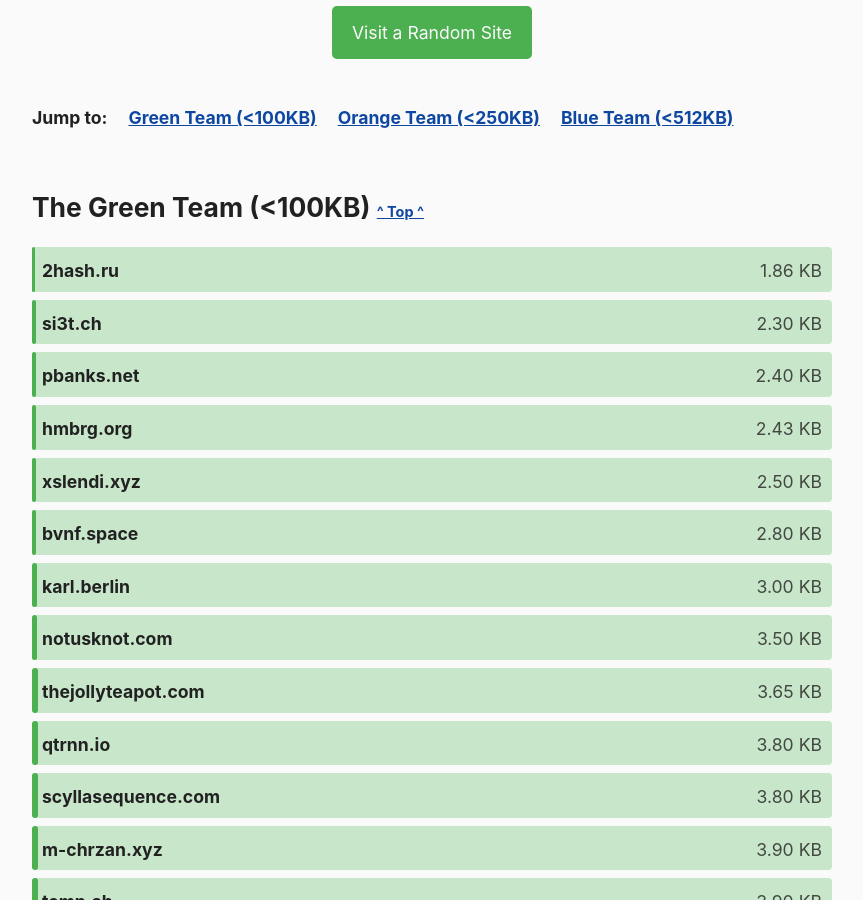
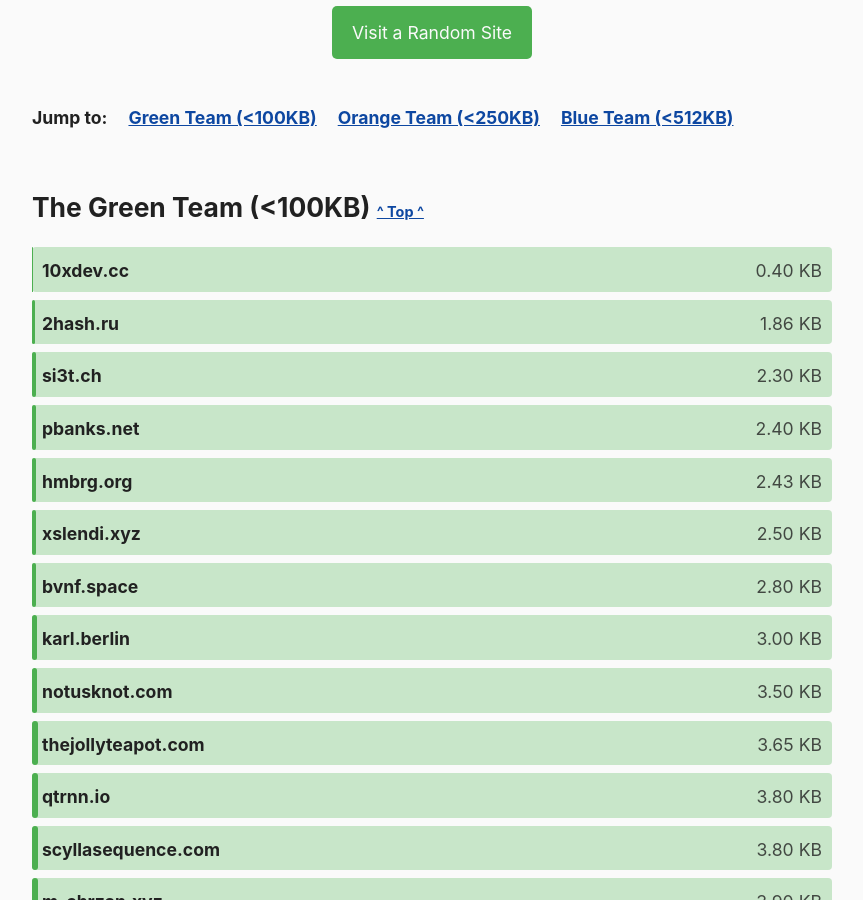
Before and after one commit to kevquirk/512kb.club, a Jekyll site: the page built from index.md, in a window 1280 px wide and 900 px high, scrolled down 1060 px. Shown: the whole window, without its empty margins (208-1071 px from the left). Built offline with Jekyll 4.4.1, drawn with Linux system fonts in a browser that asks for light colours.

Commit message:
add 10xdev.cc
https://gtmetrix.com/reports/10xdev.cc/aqYVAqEQ/

```diff
--- a/_data/sites.yml
+++ b/_data/sites.yml
@@ -23,6 +23,11 @@
   size: 25.6
   last_checked: 2022-03-20
 
+- domain: 10xdev.cc
+  url: https://10xdev.cc/
+  size: 0.4
+  last_checked: 2022-09-14
+
 - domain: 250kb.club
   url: https://250kb.club/
   size: 59.6
```
